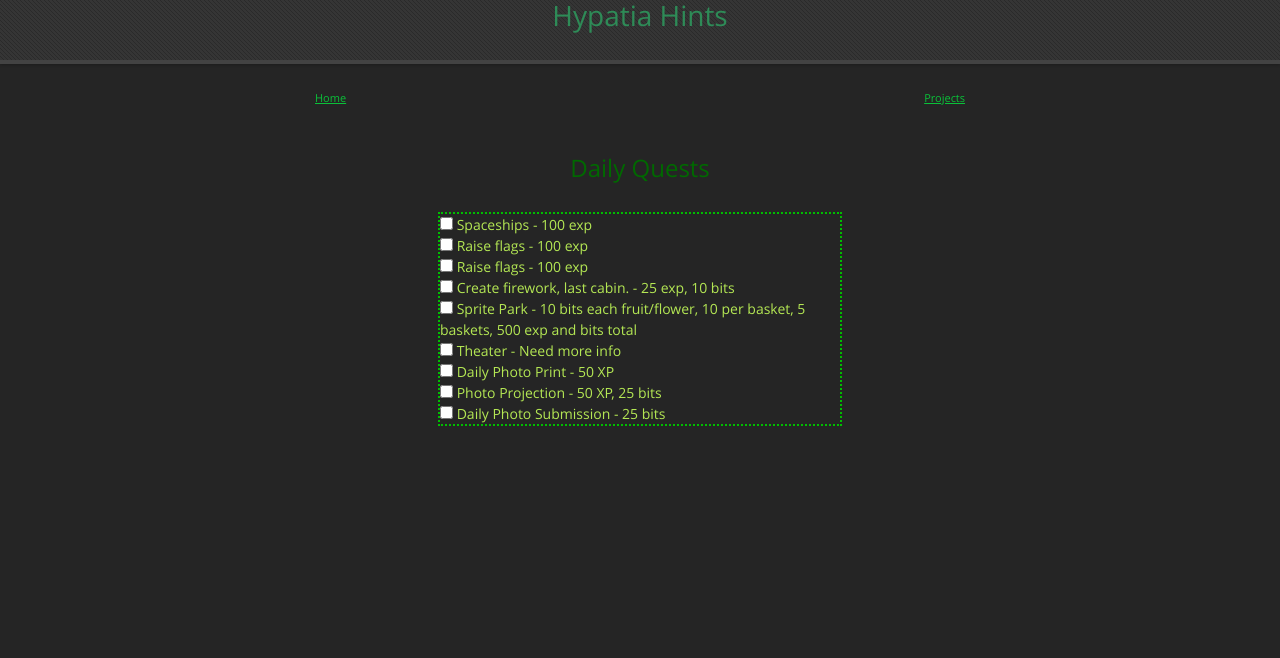
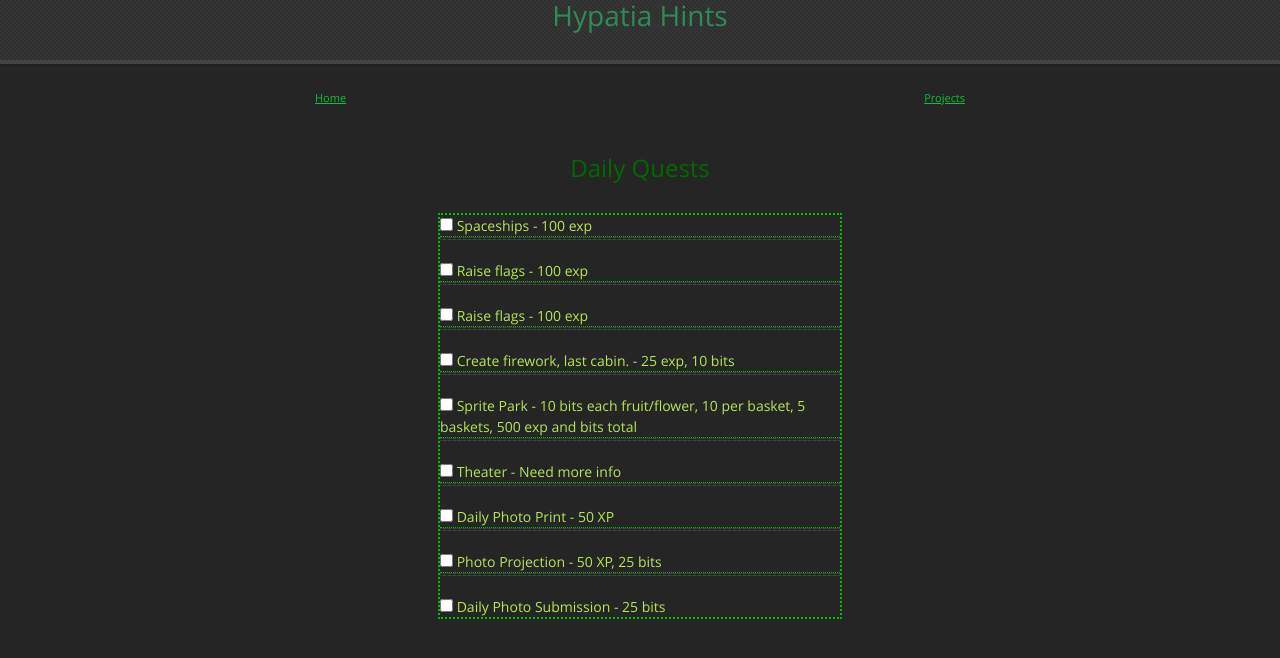
Before and after one commit to LunarTiger/hypatia, a Jekyll site: the page built from index.md, in a window 1280 px wide. Shown: the top 658 px of the page. Built offline with Jekyll 4.4.1, drawn with Linux system fonts in a browser that asks for light colours; our own code applies the rules of GitHub Pages for plain Markdown files.

Commit message:
stylized

```diff
--- a/assets/css/style.scss
+++ b/assets/css/style.scss
@@ -74,3 +74,10 @@ li::before {
     width: 2em;
     margin-left: -2em
 }
+
+hr {
+    border-top: 1px dotted #00be00;
+    border-bottom: 0;
+    border-left: 0;
+    border-right: 0;
+}
--- a/index.md
+++ b/index.md
@@ -2,14 +2,14 @@
 <hr style='height:1px; visibility:hidden;' />
 
 <div style="border-style: dotted;border-width: 2px;border-color: #00be00;width: 400px;max-width: 100%;margin-left:auto;margin-right:auto;">
-	<input type="checkbox"> Spaceships - 100 exp<br>
-	<input type="checkbox"> Raise flags - 100 exp<br>
-	<input type="checkbox"> Raise flags - 100 exp<br>
-	<input type="checkbox"> Create firework, last cabin. - 25 exp, 10 bits<br>
-	<input type="checkbox"> Sprite Park - 10 bits each fruit/flower, 10 per basket, 5 baskets, 500 exp and bits total<br>
-	<input type="checkbox"> Theater - Need more info<br>
-	<input type="checkbox"> Daily Photo Print - 50 XP<br>
-	<input type="checkbox"> Photo Projection - 50 XP, 25 bits<br>
+	<input type="checkbox"> Spaceships - 100 exp<hr />
+	<input type="checkbox"> Raise flags - 100 exp<hr />
+	<input type="checkbox"> Raise flags - 100 exp<hr />
+	<input type="checkbox"> Create firework, last cabin. - 25 exp, 10 bits<hr />
+	<input type="checkbox"> Sprite Park - 10 bits each fruit/flower, 10 per basket, 5 baskets, 500 exp and bits total<hr />
+	<input type="checkbox"> Theater - Need more info<hr />
+	<input type="checkbox"> Daily Photo Print - 50 XP<hr />
+	<input type="checkbox"> Photo Projection - 50 XP, 25 bits<hr />
 	<input type="checkbox"> Daily Photo Submission - 25 bits
 	<!--<ul style="text-align: left;list-style-position: outside;list-style: none;">
 		<li>Spaceships - 100 exp</li>
```
